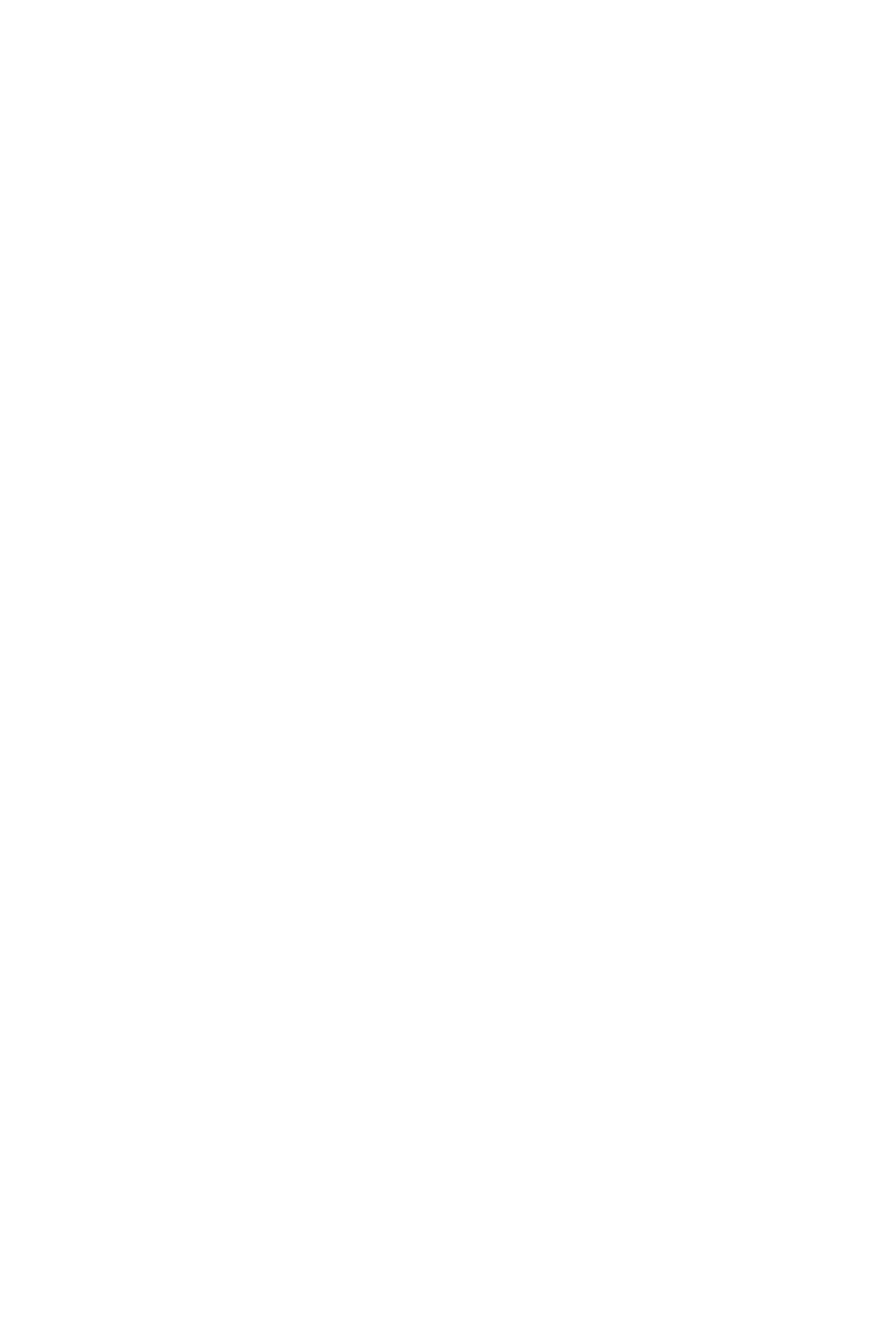
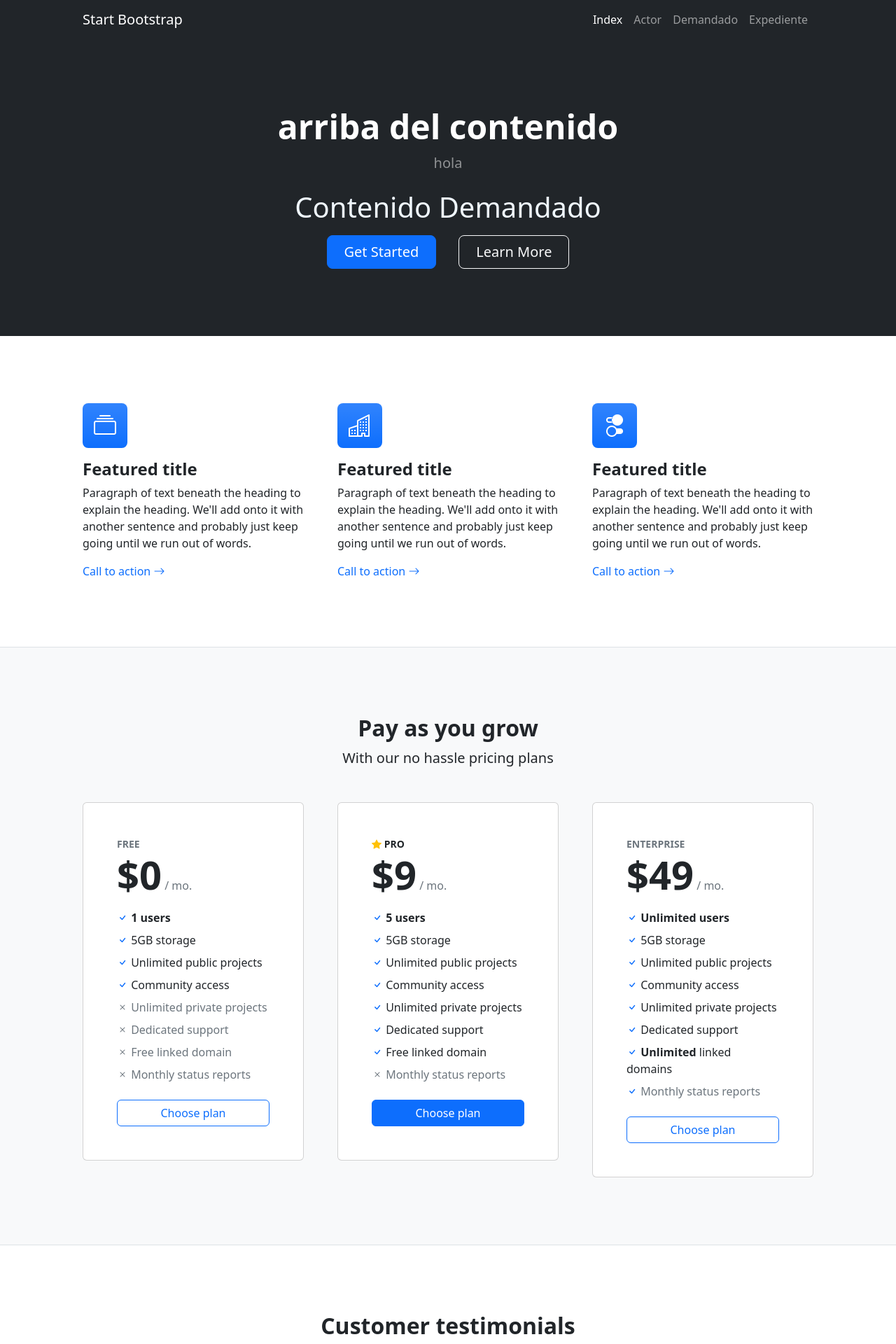
Before and after one commit to MFA69/3eraentrega, a Django app: page /appdemanda/demandado/ in a window 1280 px wide. Before the commit the part shown is empty. Shown: the top 1920 px of the page at 70% size. Before the commit the page ends 800 px from the top, so only its background shows below. Run offline with Django 5.2, Linux system fonts and the light colour scheme; some libraries are stand-ins or nearby versions.

Commit message:
'segundocambio'

```diff
--- a/tercera/appdemanda/templates/demandado.html
+++ b/tercera/appdemanda/templates/demandado.html
@@ -0,0 +1,7 @@
+{% extends 'index.html' %}
+{% load static %}
+{% block content %}
+
+    <h1 style="color: aliceblue;"> Contenido Demandado </h1>
+
+{% endblock %}
--- a/tercera/appdemanda/templates/index.html
+++ b/tercera/appdemanda/templates/index.html
@@ -22,10 +22,10 @@
                 <button class="navbar-toggler" type="button" data-bs-toggle="collapse" data-bs-target="#navbarSupportedContent" aria-controls="navbarSupportedContent" aria-expanded="false" aria-label="Toggle navigation"><span class="navbar-toggler-icon"></span></button>
                 <div class="collapse navbar-collapse" id="navbarSupportedContent">
                     <ul class="navbar-nav ms-auto mb-2 mb-lg-0">
-                        <li class="nav-item"><a class="nav-link active" aria-current="page" href="#!">Home</a></li>
-                        <li class="nav-item"><a class="nav-link" href="#!">About</a></li>
-                        <li class="nav-item"><a class="nav-link" href="#!">Contact</a></li>
-                        <li class="nav-item"><a class="nav-link" href="#!">Services</a></li>
+                        <li class="nav-item"><a class="nav-link active" aria-current="page" href="{% url "index" %}">Index</a></li>
+                        <li class="nav-item"><a class="nav-link" href="{% url "actor" %}">Actor</a></li>
+                        <li class="nav-item"><a class="nav-link" href="{% url "demandado" %}">Demandado</a></li>
+                        <li class="nav-item"><a class="nav-link" href="{% url "expediente" %}">Expediente</a></li>
                     </ul>
                 </div>
             </div>
@@ -36,8 +36,11 @@
                 <div class="row gx-5 justify-content-center">
                     <div class="col-lg-6">
                         <div class="text-center my-5">
-                            <h1 class="display-5 fw-bolder text-white mb-2">Present your business in a whole new way</h1>
-                            <p class="lead text-white-50 mb-4">Quickly design and customize responsive mobile-first sites with Bootstrap, the world’s most popular front-end open source toolkit!</p>
+                            <h1 class="display-5 fw-bolder text-white mb-2">arriba del contenido</h1>
+                            <p class="lead text-white-50 mb-4">hola
+                                {% block content %}
+                                {% endblock %}
+                            </p>
                             <div class="d-grid gap-3 d-sm-flex justify-content-sm-center">
                                 <a class="btn btn-primary btn-lg px-4 me-sm-3" href="#features">Get Started</a>
                                 <a class="btn btn-outline-light btn-lg px-4" href="#!">Learn More</a>
--- a/tercera/appdemanda/urls.py
+++ b/tercera/appdemanda/urls.py
@@ -4,9 +4,9 @@ from appdemanda.views import actor, demandado, expediente, index
 
 urlpatterns = [
     path('admin/', admin.site.urls),
-    path('', index ),
-    path('actor/', actor),
-    path('demandado/', demandado),
-    path('expediente/', expediente),
+    path('', index, name = "index" ),
+    path('actor/', actor, name = "actor"),
+    path('demandado/', demandado, name = "demandado"),
+    path('expediente/', expediente, name = "expediente"),
 
 ]
```
Also changed, not shown: tercera/appdemanda/templates/actor.html (+7 -0 lines), tercera/appdemanda/templates/expediente.html (+7 -0 lines), tercera/appdemanda/views.py (+4 -4 lines), README.md.
